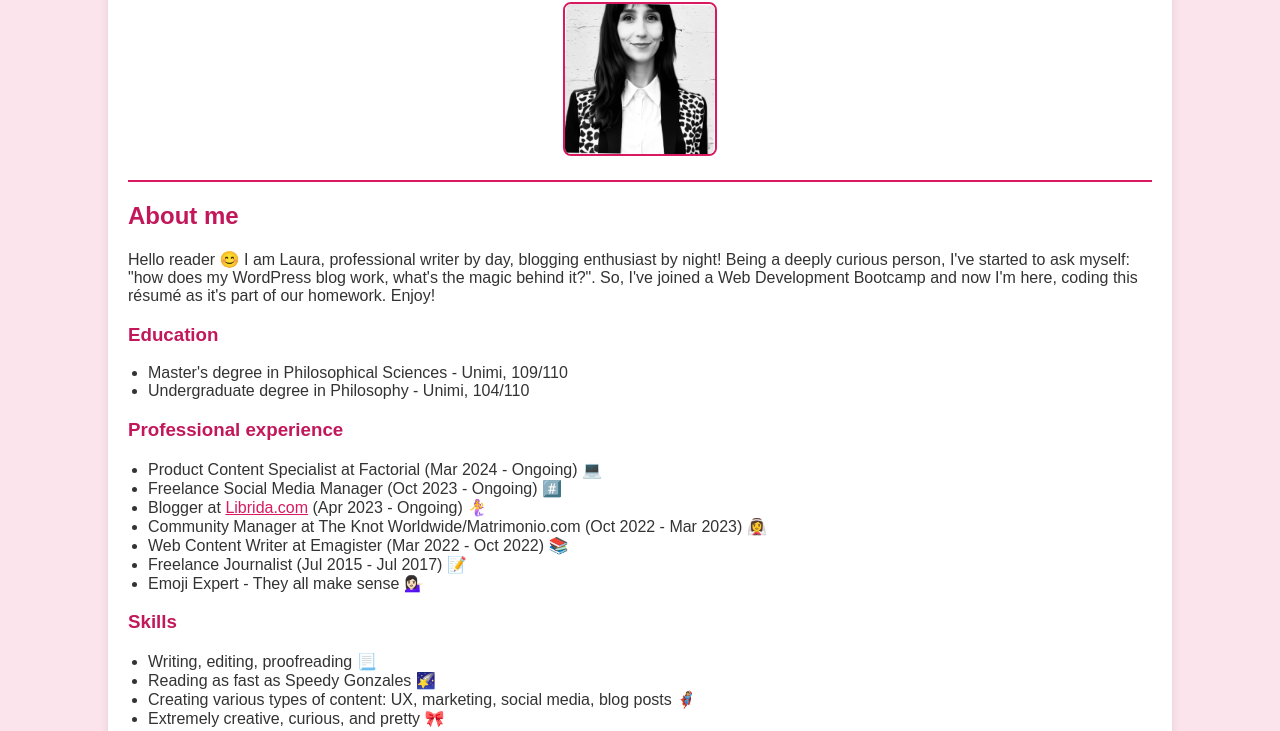
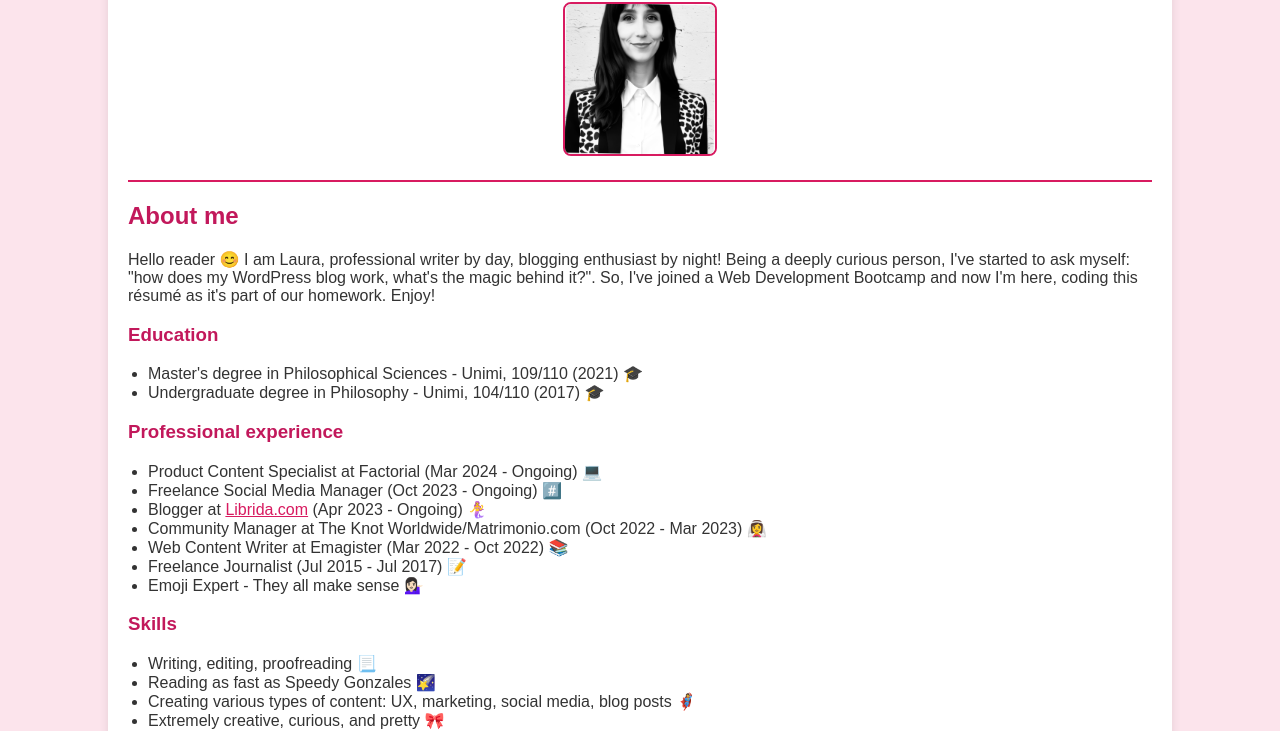
Before and after one commit to Librida/myresume, a plain HTML site: page index.html in a window 1280 px wide. Shown: the part 99-830 px from the top of the page. Drawn offline with Linux system fonts and the light colour scheme.

Commit message:
Add files via upload

```diff
--- a/index.html
+++ b/index.html
@@ -18,8 +18,8 @@
 
         <h3 style="color: #c2185b;">Education</h3>
         <ul style="padding-left: 20px;">
-            <li>Master's degree in Philosophical Sciences - Unimi, 109/110</li>
-            <li>Undergraduate degree in Philosophy - Unimi, 104/110</li>
+            <li>Master's degree in Philosophical Sciences - Unimi, 109/110 (2021) 🎓</li>
+            <li>Undergraduate degree in Philosophy - Unimi, 104/110 (2017) 🎓</li>
         </ul>
 
         <h3 style="color: #c2185b;">Professional experience</h3>
```
